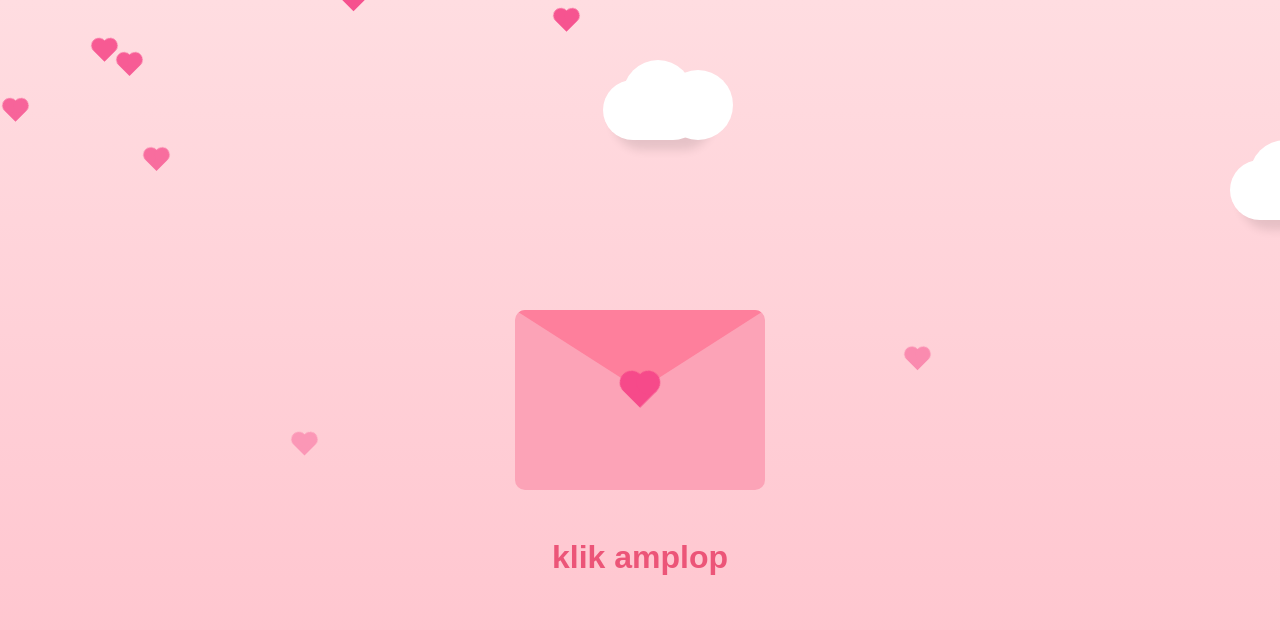
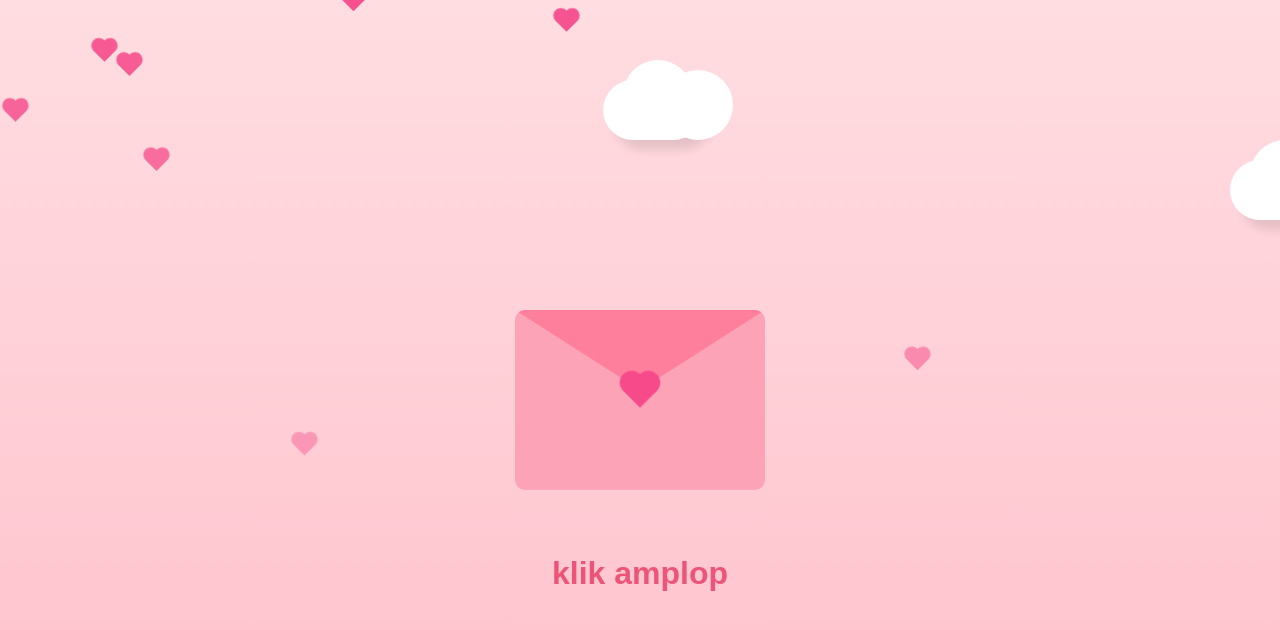
Before and after one commit to arkaadri/mail-in-the-morning, a plain HTML site: page index.html in a window 1280 px wide. Drawn offline with Linux system fonts and the light colour scheme.

Commit message:
Add files via upload

```diff
--- a/index.html
+++ b/index.html
@@ -190,7 +190,7 @@
           position: absolute;
           display: flex;
           justify-content: center;
-          bottom: 14pc;
+          bottom: 13pc;
           color: #EC5578;
         }
 
```
